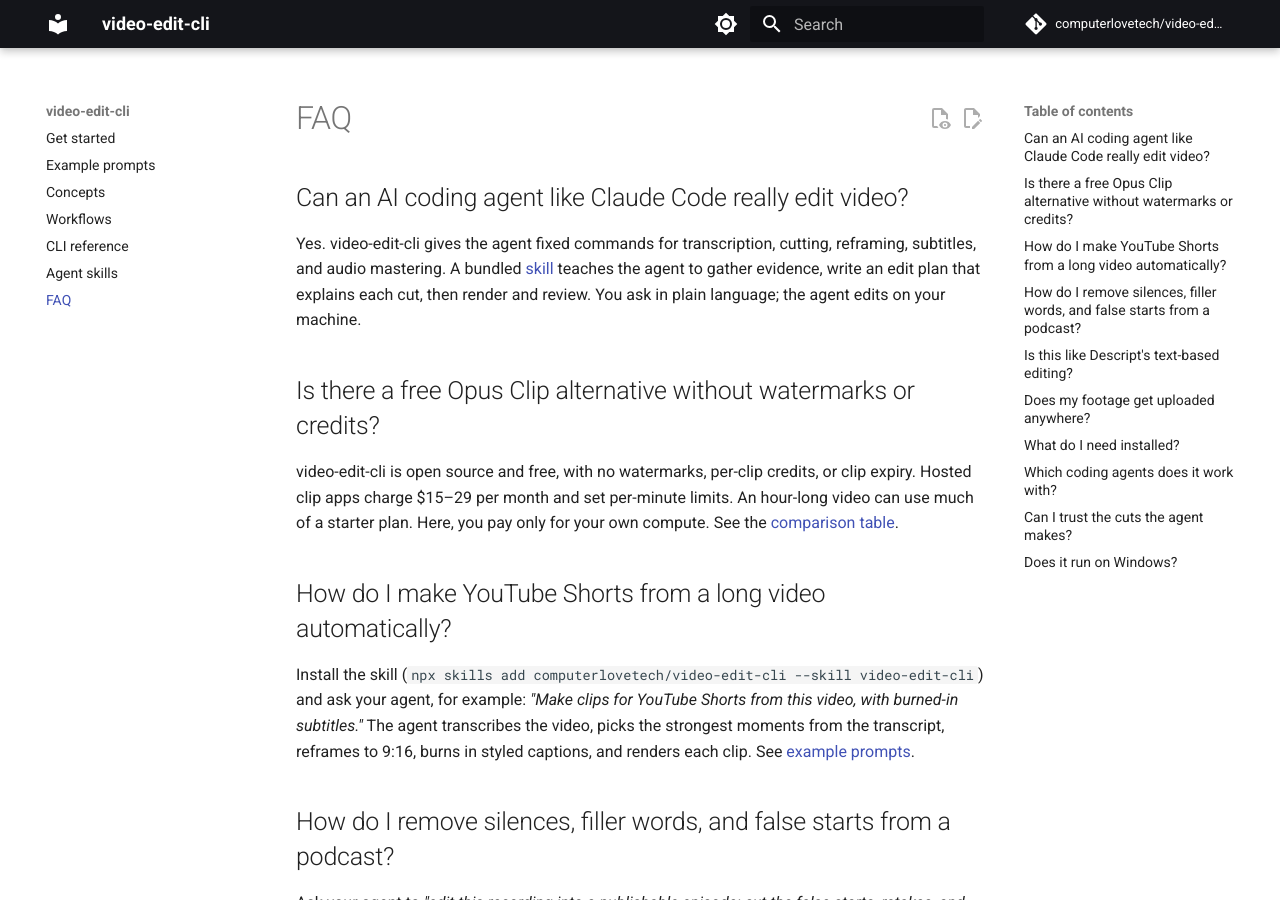
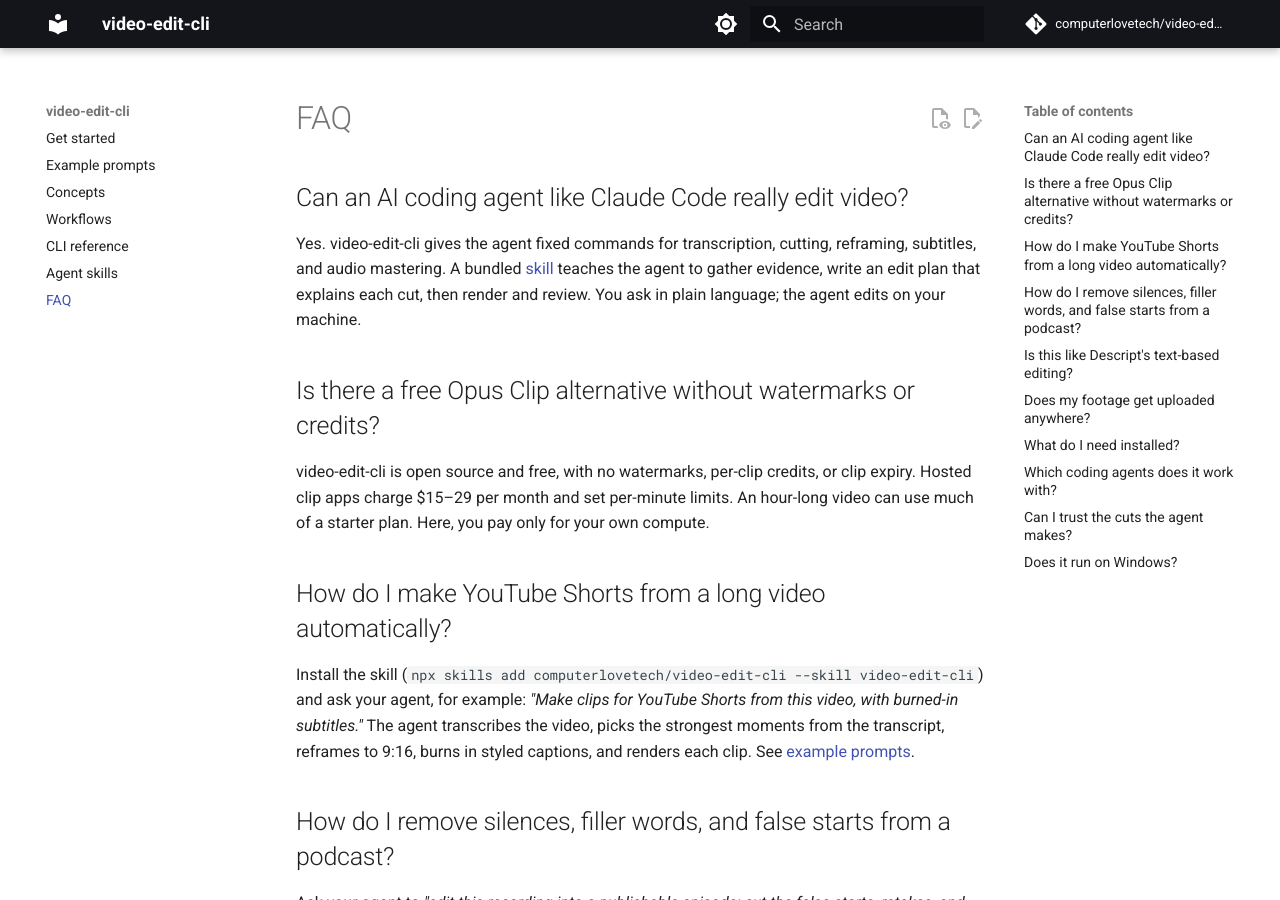
Before and after one commit to computerlovetech/video-edit-cli, an MkDocs documentation site: the page built from docs/faq.md, in a window 1280 px wide and 900 px high. Built offline with MkDocs 1.6.1 and Material for MkDocs 9.7.7, drawn with Linux system fonts in a browser that asks for light colours; comment, search, counter and statistics services are not loaded.

Commit message:
docs: remove comparison section

```diff
--- a/docs/faq.md
+++ b/docs/faq.md
@@ -20,8 +20,7 @@
 video-edit-cli is open source and free, with no watermarks, per-clip credits,
 or clip expiry. Hosted clip apps charge $15–29 per month and set per-minute
 limits. An hour-long video can use much of a starter plan. Here, you pay only
-for your own compute. See the
-[comparison table](https://github.com/computerlovetech/video-edit-cli#how-it-compares).
+for your own compute.
 
 ## How do I make YouTube Shorts from a long video automatically?
 
```
Also changed, not shown: README.md (+0 -29 lines).
